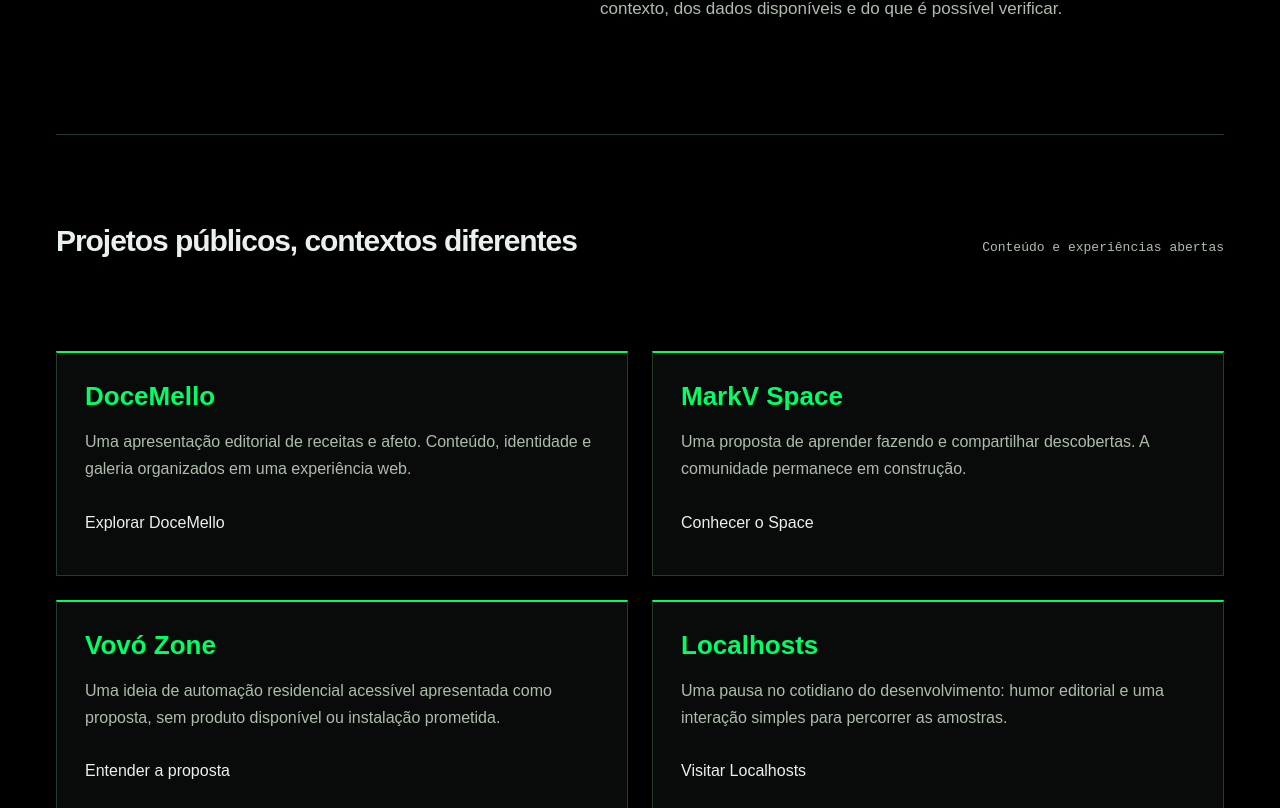
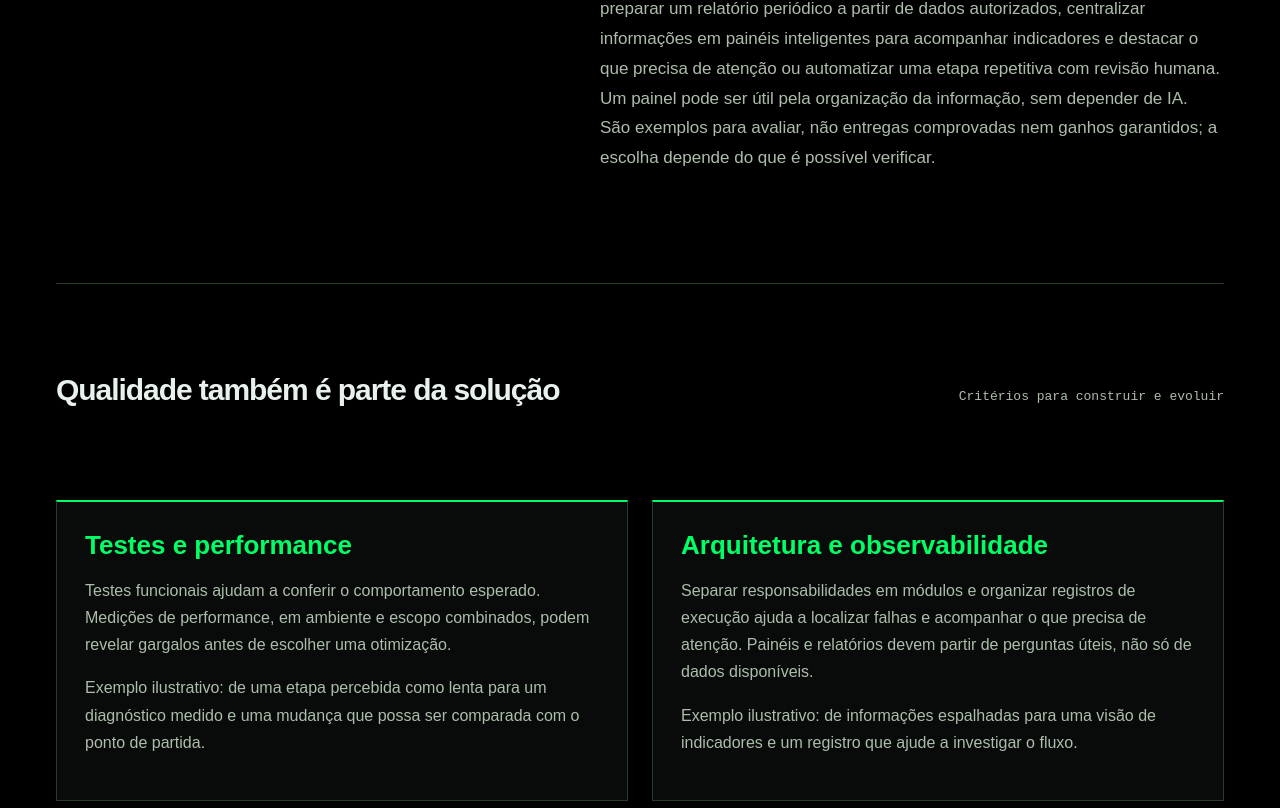
Before and after one commit to 00markin/markvtech-portfolio, a React (Create React App) app: page / in a window 1280 px wide. Shown: the part 2972-3780 px from the top of the page. Built offline with nearby package versions, Linux system fonts and the light colour scheme.

Commit message:
Clarify methodology and illustrative outcomes; keep brand catalog in Company

```diff
--- a/src/App.tsx
+++ b/src/App.tsx
@@ -42,20 +42,18 @@ const App: React.FC = () => {
               <li><strong>Um recorte que possa ser testado.</strong> Começar por um fluxo delimitado, com critérios de aceitação e revisão humana nos pontos que exigem julgamento.</li>
               <li><strong>Integração e manutenção.</strong> Tratar falhas, documentar decisões e separar um experimento de uma solução pronta para uso faz parte do trabalho de engenharia.</li>
             </ol>
-            <p>Agentes, integrações e painéis são caminhos possíveis. A escolha depende do contexto, dos dados disponíveis e do que é possível verificar.</p>
+            <p>Agentes, integrações e painéis são caminhos possíveis. Um objetivo pode ser preparar um relatório periódico a partir de dados autorizados, centralizar informações em painéis inteligentes para acompanhar indicadores e destacar o que precisa de atenção ou automatizar uma etapa repetitiva com revisão humana. Um painel pode ser útil pela organização da informação, sem depender de IA. São exemplos para avaliar, não entregas comprovadas nem ganhos garantidos; a escolha depende do que é possível verificar.</p>
           </div>
         </section>
-        <section id="portfolio-publico" className="section page-width" aria-labelledby="public-title">
-          <div className="project-heading"><h2 id="public-title">Projetos públicos, contextos diferentes</h2><p>Conteúdo e experiências abertas</p></div>
+        <section id="qualidade" className="section page-width" aria-labelledby="quality-title">
+          <div className="project-heading"><h2 id="quality-title">Qualidade também é parte da solução</h2><p>Critérios para construir e evoluir</p></div>
           <div className="portfolio-grid">
-            <article className="portfolio-card"><h3>DoceMello</h3><p>Uma apresentação editorial de receitas e afeto. Conteúdo, identidade e galeria organizados em uma experiência web.</p><a className="text-link" href="https://docemello.com.br/">Explorar DoceMello</a></article>
-            <article className="portfolio-card"><h3>MarkV Space</h3><p>Uma proposta de aprender fazendo e compartilhar descobertas. A comunidade permanece em construção.</p><a className="text-link" href="https://markv.space/">Conhecer o Space</a></article>
-            <article className="portfolio-card"><h3>Vovó Zone</h3><p>Uma ideia de automação residencial acessível apresentada como proposta, sem produto disponível ou instalação prometida.</p><a className="text-link" href="https://vovozone.com.br/">Entender a proposta</a></article>
-            <article className="portfolio-card"><h3>Localhosts</h3><p>Uma pausa no cotidiano do desenvolvimento: humor editorial e uma interação simples para percorrer as amostras.</p><a className="text-link" href="https://localhosts.com.br/">Visitar Localhosts</a></article>
+            <article className="portfolio-card"><h3>Testes e performance</h3><p>Testes funcionais ajudam a conferir o comportamento esperado. Medições de performance, em ambiente e escopo combinados, podem revelar gargalos antes de escolher uma otimização.</p><p>Exemplo ilustrativo: de uma etapa percebida como lenta para um diagnóstico medido e uma mudança que possa ser comparada com o ponto de partida.</p></article>
+            <article className="portfolio-card"><h3>Arquitetura e observabilidade</h3><p>Separar responsabilidades em módulos e organizar registros de execução ajuda a localizar falhas e acompanhar o que precisa de atenção. Painéis e relatórios devem partir de perguntas úteis, não só de dados disponíveis.</p><p>Exemplo ilustrativo: de informações espalhadas para uma visão de indicadores e um registro que ajude a investigar o fluxo.</p></article>
+            <article className="portfolio-card"><h3>Revisão de segurança</h3><p>Revisar acessos, tratamento de informações e dependências pode orientar cuidados e correções. O recorte e os limites da revisão precisam ser definidos; nenhuma verificação significa segurança absoluta.</p></article>
+            <article className="portfolio-card"><h3>Documentação e evolução</h3><p>Registrar decisões, critérios de teste e pontos de manutenção facilita uma próxima mudança. Evoluir em etapas permite revisar o que funciona antes de ampliar o escopo.</p><p>Estas são capacidades e objetivos possíveis, sem alegação de casos entregues, certificação ou resultados garantidos.</p></article>
           </div>
-          <p className="portfolio-note">Estas páginas mostram projetos públicos do universo MarkV. Não são estudos de caso de clientes nem comprovação de resultados de IA ou automação.</p>
         </section>
-
         <section id="contato" className="contact section page-width" aria-labelledby="contact-title">
           <h2 id="contact-title">Contato</h2>
           <div className="section-copy">
```
